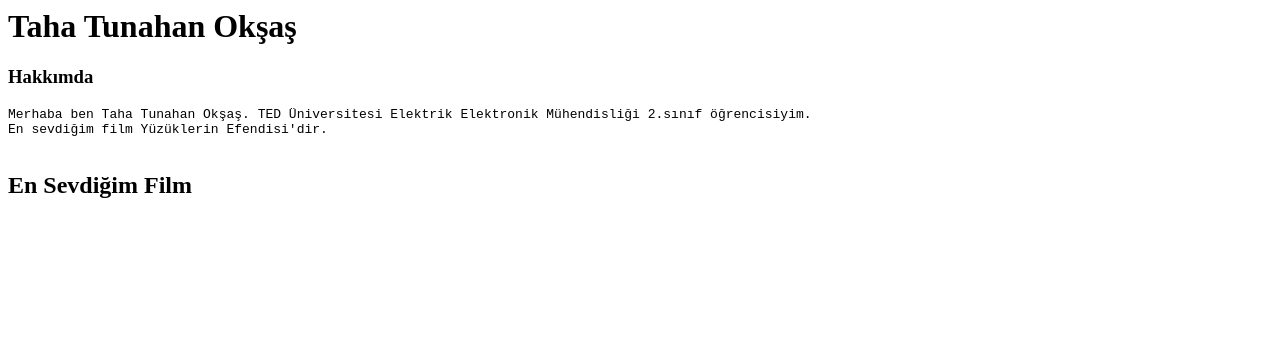
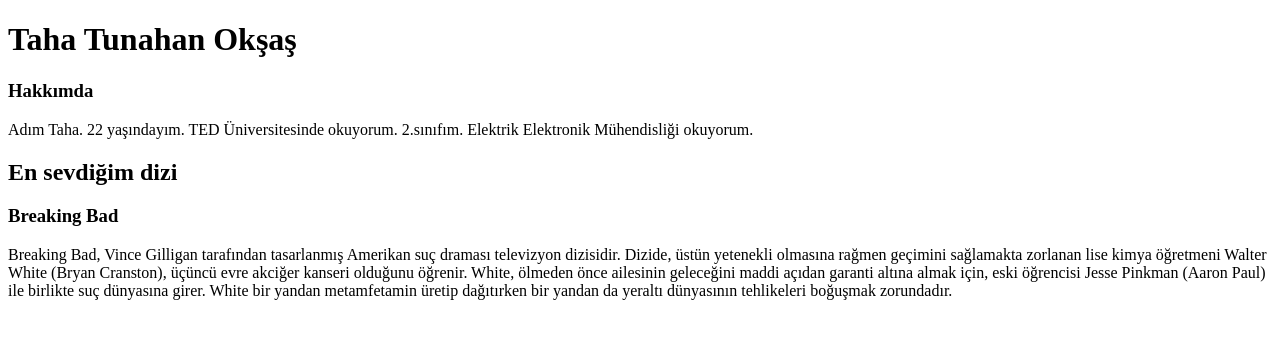
Before and after one commit to ttoksas/Frontend, a plain HTML site: page index.html in a window 1280 px wide. Drawn offline with Linux system fonts and the light colour scheme.

Commit message:
Add files via upload

```diff
--- a/index.html
+++ b/index.html
@@ -1,18 +1,17 @@
-<html>
+<!DOCTYPE html>
+<html lang="en">
 <head>
-    <meta charset="utf-8" />
-    <meta name="viewport" content="width=device-width" , initial-scale=1.0 />
-    <h1>Taha Tunahan Okşaş</h1>
-    <title> İlk Web Sitem</title>
+    <meta charset="UTF-8">
+    <title>İlk Sayfam</title>
+
 </head>
 <body>
-    <h3>Hakkımda</h3>
-    <pre>Merhaba ben Taha Tunahan Okşaş. TED Üniversitesi Elektrik Elektronik Mühendisliği 2.sınıf öğrencisiyim.
-En sevdiğim film Yüzüklerin Efendisi'dir.
- </pre>
-<h2>En Sevdiğim Film</h2>
-<p></p>
+<h1>Taha Tunahan Okşaş</h1>
+<h3>Hakkımda</h3>
+
+<p>Adım Taha. 22 yaşındayım. TED Üniversitesinde okuyorum. 2.sınıfım. Elektrik Elektronik Mühendisliği okuyorum. </p>
+<h2>En sevdiğim dizi</h2>
+<h3>Breaking Bad</h3>
+<p>Breaking Bad, Vince Gilligan tarafından tasarlanmış Amerikan suç draması televizyon dizisidir. Dizide, üstün yetenekli olmasına rağmen geçimini sağlamakta zorlanan lise kimya öğretmeni Walter White (Bryan Cranston), üçüncü evre akciğer kanseri olduğunu öğrenir. White, ölmeden önce ailesinin geleceğini maddi açıdan garanti altına almak için, eski öğrencisi Jesse Pinkman (Aaron Paul) ile birlikte suç dünyasına girer. White bir yandan metamfetamin üretip dağıtırken bir yandan da yeraltı dünyasının tehlikeleri boğuşmak zorundadır.</p>
 </body>
-
-
 </html>
```
